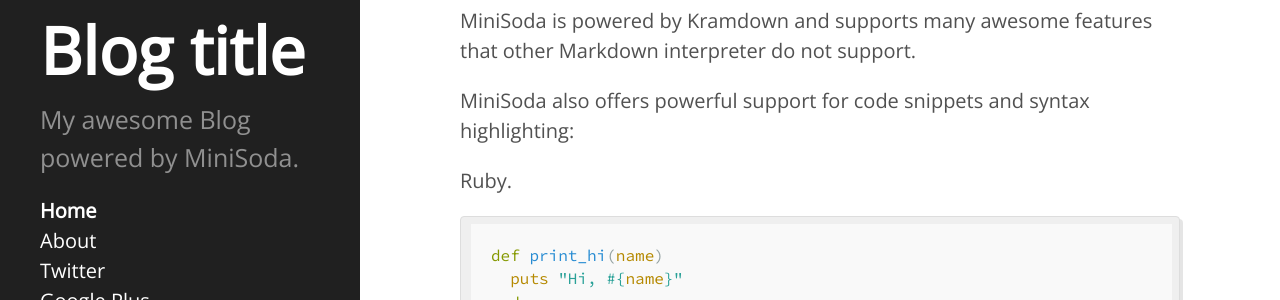
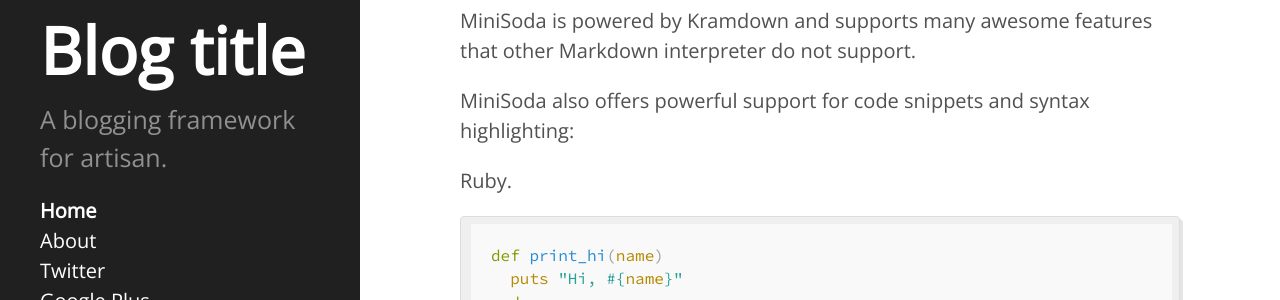
Before and after one commit to DarrylDias/MiniSoda, a Jekyll site: the page built from _content/index.html, in a window 1280 px wide. Shown: the part 434-734 px from the top of the page. Built offline with Jekyll 4.4.1, drawn with Linux system fonts in a browser that asks for light colours; the list of posts is cut into pages by our own code.

Commit message:
Changing tagline and description.

```diff
--- a/_config.yml
+++ b/_config.yml
@@ -1,7 +1,8 @@
 # Site settings
 title: My awesome Blog title
-tagline: Powered by MiniSoda
-description: "My awesome Blog powered by MiniSoda."
+tagline: A blogging framework for artisan
+description: A blogging framework for artisan.
+author:
 baseurl: ""
 url: "http://yodomain.com"
 
```
